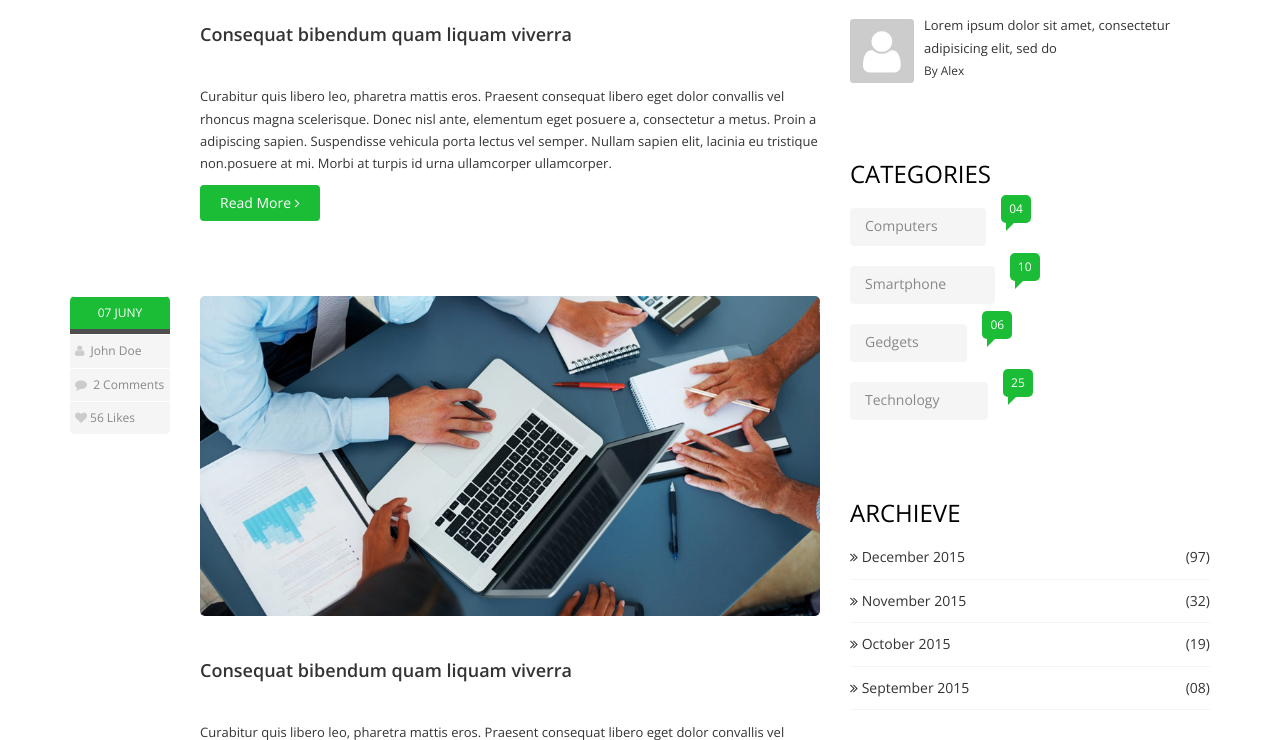
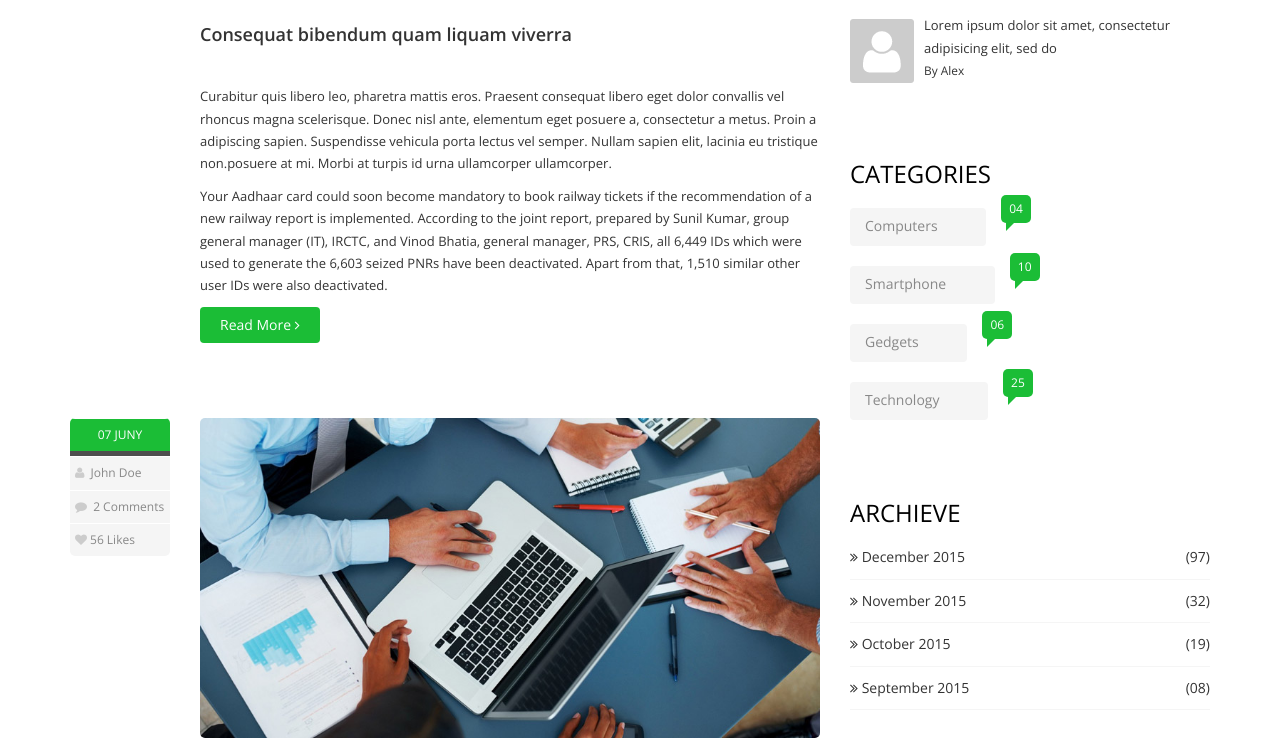
Before and after one commit to santoshdts/myblog, a PHP site: page / in a window 1280 px wide. Shown: the part 518-1258 px from the top of the page. Run offline with PHP 8.4, Linux system fonts and the light colour scheme.

Commit message:
Add a paragraph in index file

```diff
--- a/index.php
+++ b/index.php
@@ -19,6 +19,7 @@
                                 <a href="#"><img class="img-responsive img-blog" src="images/blog/blog1.jpg" width="100%" alt="" /></a>
                                 <h4>Consequat bibendum quam liquam viverra</h4>
                                 <p>Curabitur quis libero leo, pharetra mattis eros. Praesent consequat libero eget dolor convallis vel rhoncus magna scelerisque. Donec nisl ante, elementum eget posuere a, consectetur a metus. Proin a adipiscing sapien. Suspendisse vehicula porta lectus vel semper. Nullam sapien elit, lacinia eu tristique non.posuere at mi. Morbi at turpis id urna ullamcorper ullamcorper.</p>
+                                <p>Your Aadhaar card could soon become mandatory to book railway tickets if the recommendation of a new railway report is implemented. According to the joint report, prepared by Sunil Kumar, group general manager (IT), IRCTC, and Vinod Bhatia, general manager, PRS, CRIS, all 6,449 IDs which were used to generate the 6,603 seized PNRs have been deactivated. Apart from that, 1,510 similar other user IDs were also deactivated. </p>
                                 <a class="btn btn-primary readmore">Read More <i class="fa fa-angle-right"></i></a>
                             </div>
                         </div>
```
